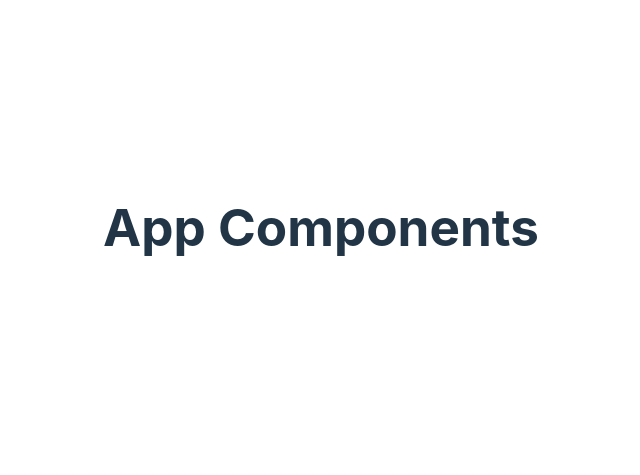
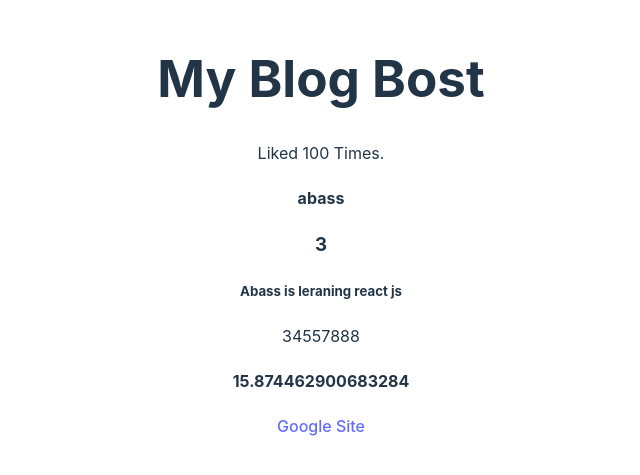
Before and after one commit to Abass-rashid/React-Blog-Post, a React (Vite) app in the folder my-react-app/: page / in a window 1280 px wide. Shown: the part 173-648 px from the top of the page, without its empty margins (319-959 px from the left). Built offline with nearby package versions, Linux system fonts and the light colour scheme.

Commit message:
Add dynamic values

```diff
--- a/my-react-app/src/App.jsx
+++ b/my-react-app/src/App.jsx
@@ -1,13 +1,21 @@
-
 import './App.css'
 
 function App() {
-
-
+  const title = "My Blog Bost";
+  const likes = 100;
+  const person = {name: "abass", age: 21, isMan: true}
+  const link = "https//www.google.com"
   return (
   <div className="App">
     <div className="content">
-      <h1>App Components</h1>
+      <h1>{title}</h1>
+      <p>Liked {likes} Times.</p>
+      <h4>{person.name}</h4>
+      <h3>{3}</h3>
+      <h5>{"Abass is leraning react js"}</h5>
+      <p>{[3,4,5,57,8,8,8]}</p>
+      <h4>{Math.random()* 20}</h4>
+      <a href={link}>Google Site</a>
     </div>
   </div>
   )
```
